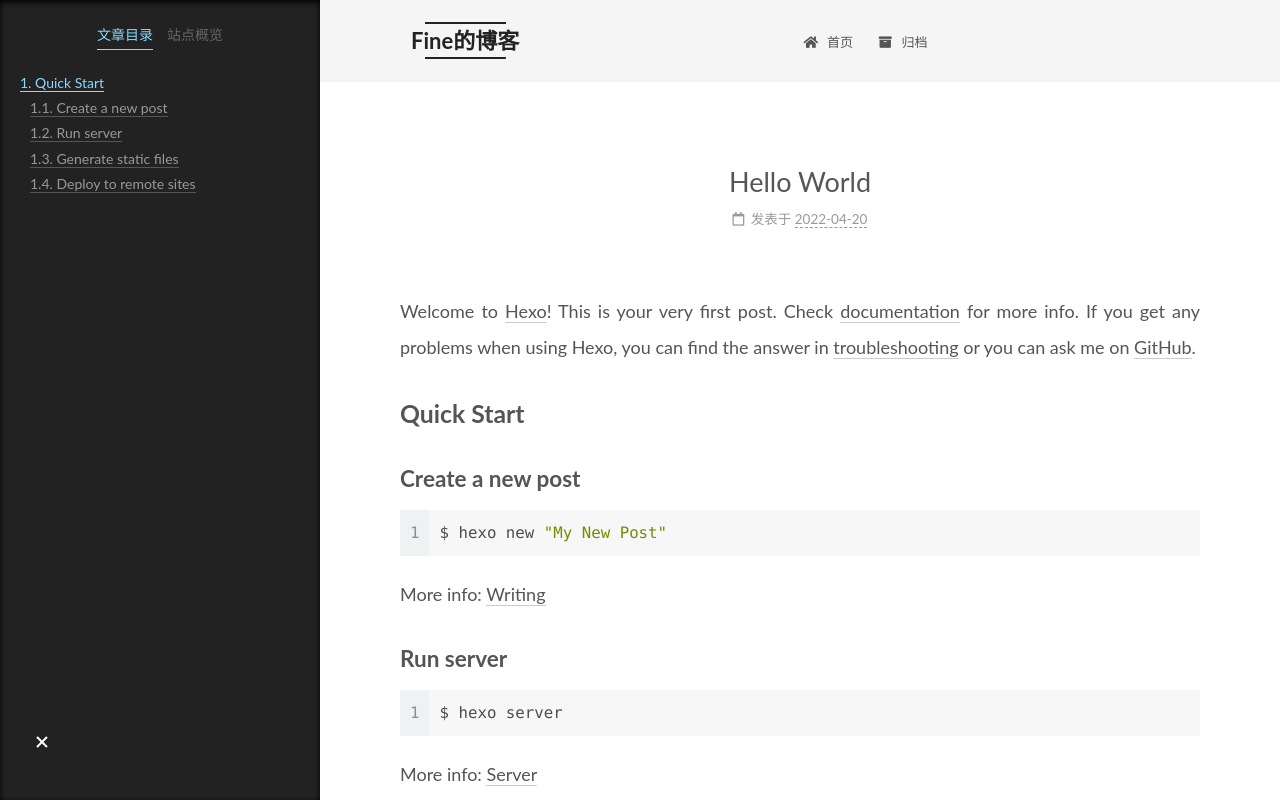
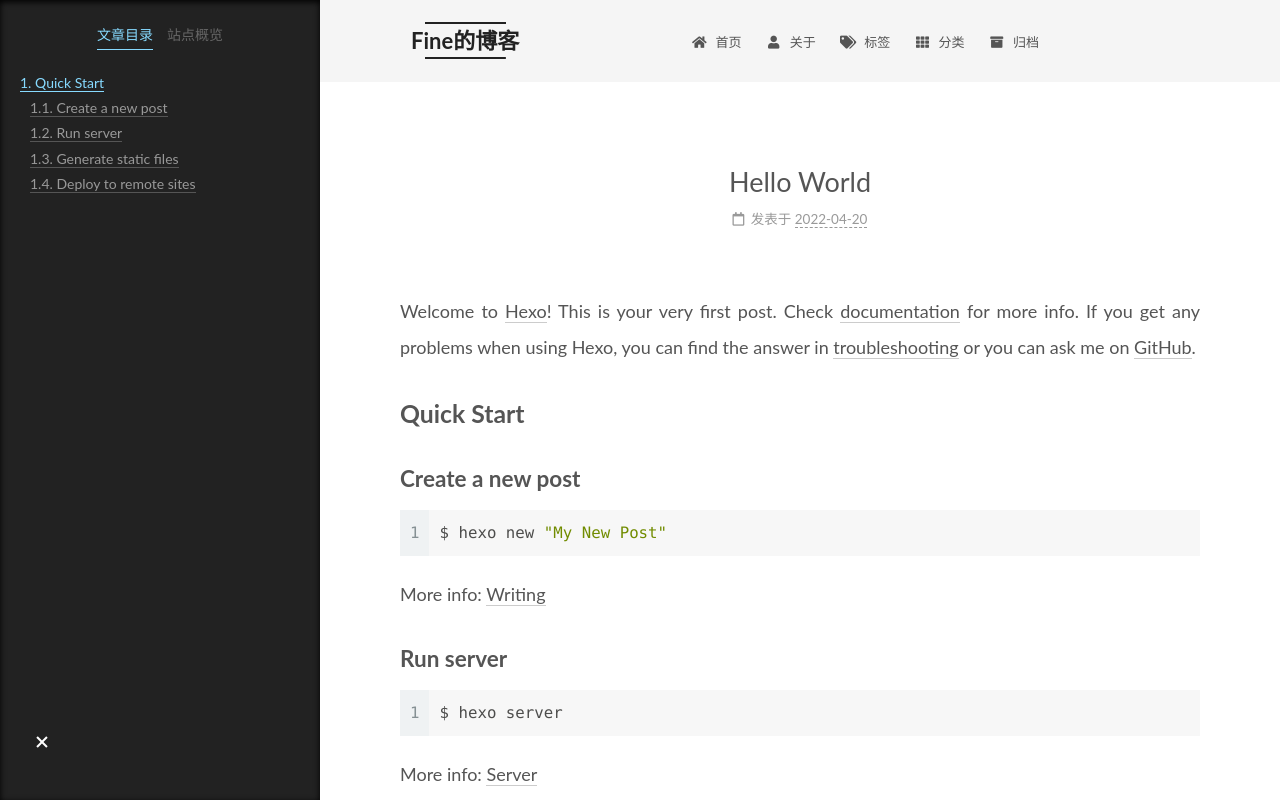
Before and after one commit to ButterflyING2/ButterflyING2.github.io, a plain HTML site: page 2022/04/20/hello-world/index.html in a window 1280 px wide. Shown: the top 800 px of the page. Drawn offline with Linux system fonts and the light colour scheme.

Commit message:
Site updated: 2022-04-22 20:04:10

```diff
--- a/2022/04/20/hello-world/index.html
+++ b/2022/04/20/hello-world/index.html
@@ -115,6 +115,21 @@
         <li class="menu-item menu-item-home">
 
     <a href="/" rel="section"><i class="fa fa-home fa-fw"></i>首页</a>
+
+  </li>
+        <li class="menu-item menu-item-about">
+
+    <a href="/about/" rel="section"><i class="fa fa-user fa-fw"></i>关于</a>
+
+  </li>
+        <li class="menu-item menu-item-tags">
+
+    <a href="/tags/" rel="section"><i class="fa fa-tags fa-fw"></i>标签</a>
+
+  </li>
+        <li class="menu-item menu-item-categories">
+
+    <a href="/categories/" rel="section"><i class="fa fa-th fa-fw"></i>分类</a>
 
   </li>
         <li class="menu-item menu-item-archives">
--- a/css/main.css
+++ b/css/main.css
@@ -1168,7 +1168,7 @@ pre .javascript .function {
 }
 .links-of-author a::before,
 .links-of-author span.exturl::before {
-  background: #b629d7;
+  background: #9974f9;
   border-radius: 50%;
   content: ' ';
   display: inline-block;
```
Also changed, not shown: 2022/04/21/test/index.html (+15 -0 lines), archives/2022/04/index.html (+15 -0 lines), archives/2022/index.html (+15 -0 lines), archives/index.html (+15 -0 lines), index.html (+15 -0 lines).
